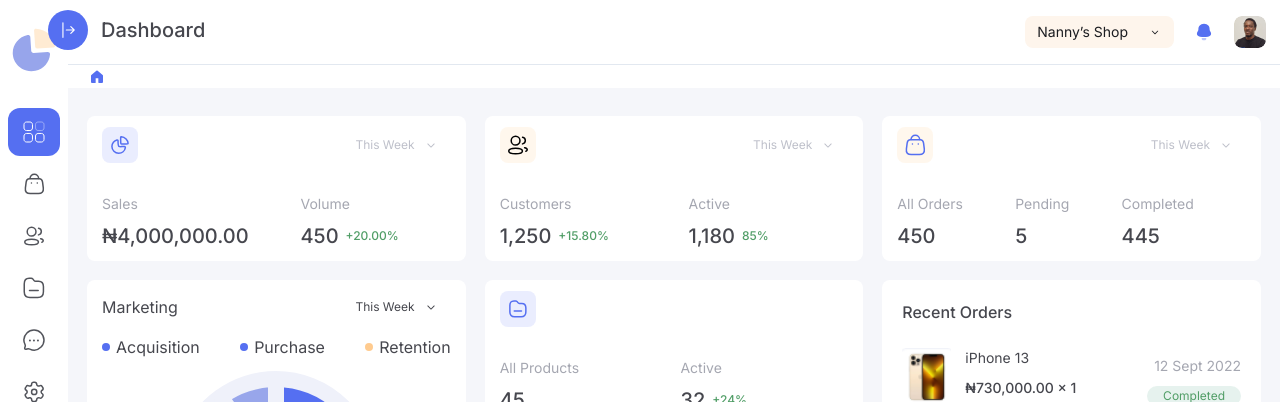
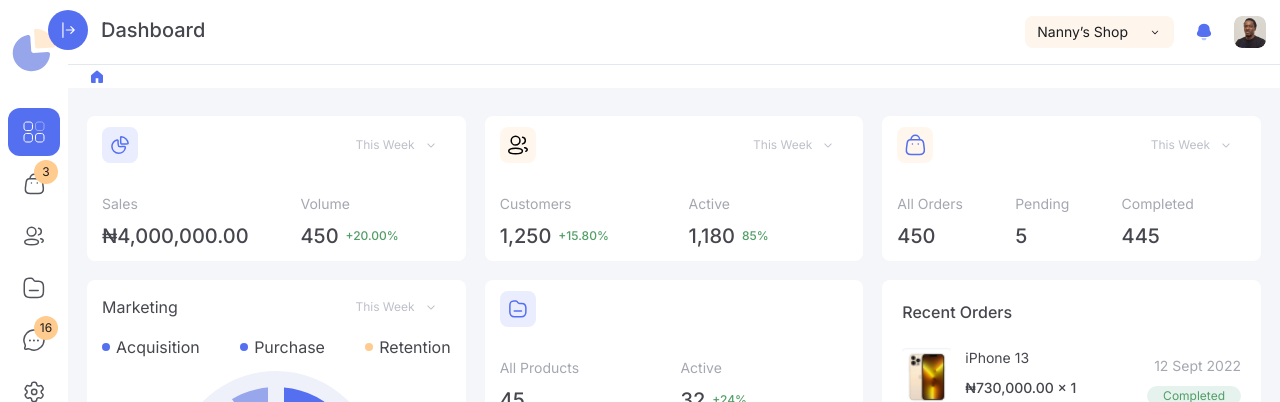
Before and after one commit to ayomtuase/metrix, a Next.js app: page / in a window 1280 px wide. Both pictures are taken after a click on the button 240 px from the left and 30 px from the top of the page. Shown: the top 402 px of the page. Built offline with nearby package versions, Linux system fonts and the light colour scheme.

Commit message:
count absolute positioning

```diff
--- a/src/app/page.tsx
+++ b/src/app/page.tsx
@@ -192,7 +192,7 @@ export default function Home() {
               <div className="col-span-1 row-span-2 transition rounded-lg bg-white px-[15px] py-[11px]">
                 <div className="flex items-center justify-between">
                   <p>Marketing</p>
-                  <div className="flex space-x-[7px]">
+                  <div className="flex space-x-[7px] text-[hsla(230,10%,77%,1)] group-hover:text-white">
                     <TimePicker />
                   </div>
                 </div>
--- a/src/app/template.tsx
+++ b/src/app/template.tsx
@@ -130,7 +130,14 @@ const Template = ({ children }: { children: ReactNode }) => {
                         }
                       }}
                     >
-                      <Icon className="shrink-0" />
+                      <div className="relative">
+                        <Icon className="shrink-0" />
+                        {!showFullItem && count ? (
+                          <span className="w-6 h-6 absolute -top-3 -right-3 grid place-items-center text-xs rounded-full text-[hsla(230,9%,12%,1)] bg-yellow">
+                            {count}
+                          </span>
+                        ) : null}
+                      </div>
                       {showFullItem ? (
                         <div className="flex items-center ml-4 space-x-3">
                           <span
@@ -247,7 +254,7 @@ const Template = ({ children }: { children: ReactNode }) => {
           </div>
         </div>
         <div className="pl-[21px] flex px-[19px] items-center space-x-3 text-gray-text text-sm border-t">
-          <Link href={ROUTES.DASHBOARD.path} className='text-primary'>
+          <Link href={ROUTES.DASHBOARD.path} className="text-primary">
             <GoHomeFill size={16} />
           </Link>
           {currentRoute?.path !== ROUTES.DASHBOARD.path ? (
```
